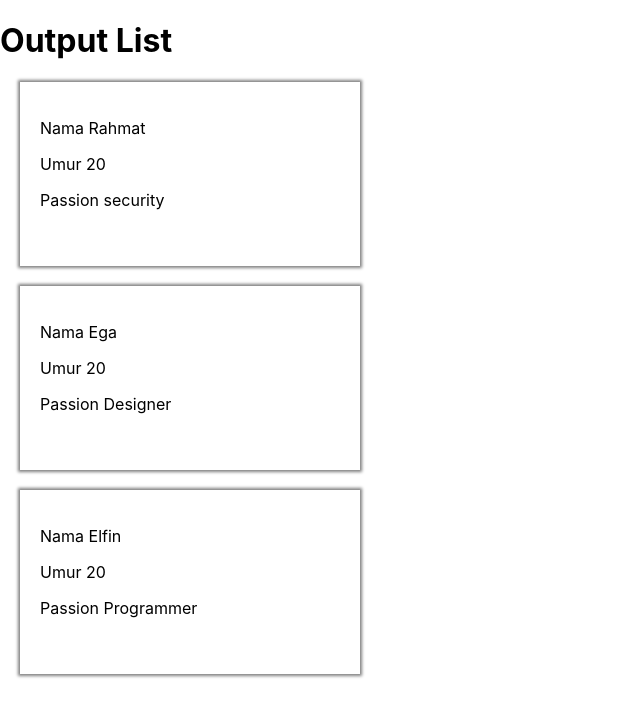
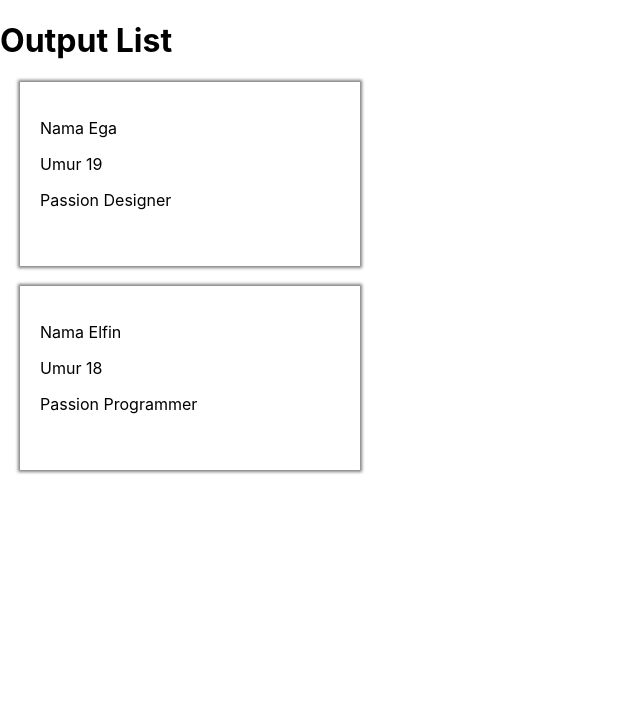
Before and after one commit to egaliyando/React-JS-Basic, a React (Create React App) app: page / in a window 1280 px wide. Shown: the top 716 px of the page, without its empty margins (0-640 px from the left). Built offline with nearby package versions, Linux system fonts and the light colour scheme.

Commit message:
Output COnditionals

```diff
--- a/src/Component/List.jsx
+++ b/src/Component/List.jsx
@@ -4,19 +4,27 @@ import React from "react";
 
 const List = (props) => {
   const { codeathome } = props;
-  const list = codeathome.map((person) => {
   return (
+    <div>
+      {codeathome.map((person) => {
+        return person.umur < 20 ? (
           <div
             key={person.key}
-        style={{ boxShadow: "0px 0px 3px 2px gray", margin: 20, padding: 20, width: 300 }}
+            style={{
+              boxShadow: "0px 0px 3px 2px gray",
+              margin: 20,
+              padding: 20,
+              width: 300,
+            }}
           >
             <p>Nama {person.nama}</p>
             <p>Umur {person.umur}</p>
             <p>Passion {person.passion}</p> <br />
           </div>
+        ) : null;
+      })}
+    </div>
   );
-  });
-  return <div>{list}</div>;
 };
 
 export default List;
--- a/src/Container/OutputList.jsx
+++ b/src/Container/OutputList.jsx
@@ -5,15 +5,14 @@ import List from "../Component/List";
 export default class OutputList extends React.Component {
   state = {
     codeathome: [
-      { nama: "Rahmat", umur: 20, passion: "security", key: 1 },
-      { nama: "Ega", umur: 20, passion: "Designer", key: 2 },
-      { nama: "Elfin", umur: 20, passion: "Programmer", key: 3 },
+      { nama: "Rahmat", umur: 21, passion: "security", key: 1 },
+      { nama: "Ega", umur: 19, passion: "Designer", key: 2 },
+      { nama: "Elfin", umur: 18, passion: "Programmer", key: 3 },
     ],
   };
   render() {
     return (
       <div>
-        {" "}
         <h1>Output List</h1> <List codeathome={this.state.codeathome} />
       </div>
     );
```
Also changed, not shown: 1 other file (tests, documents, lock files or other folders). Lines whose indentation alone changed are shown as unchanged.
